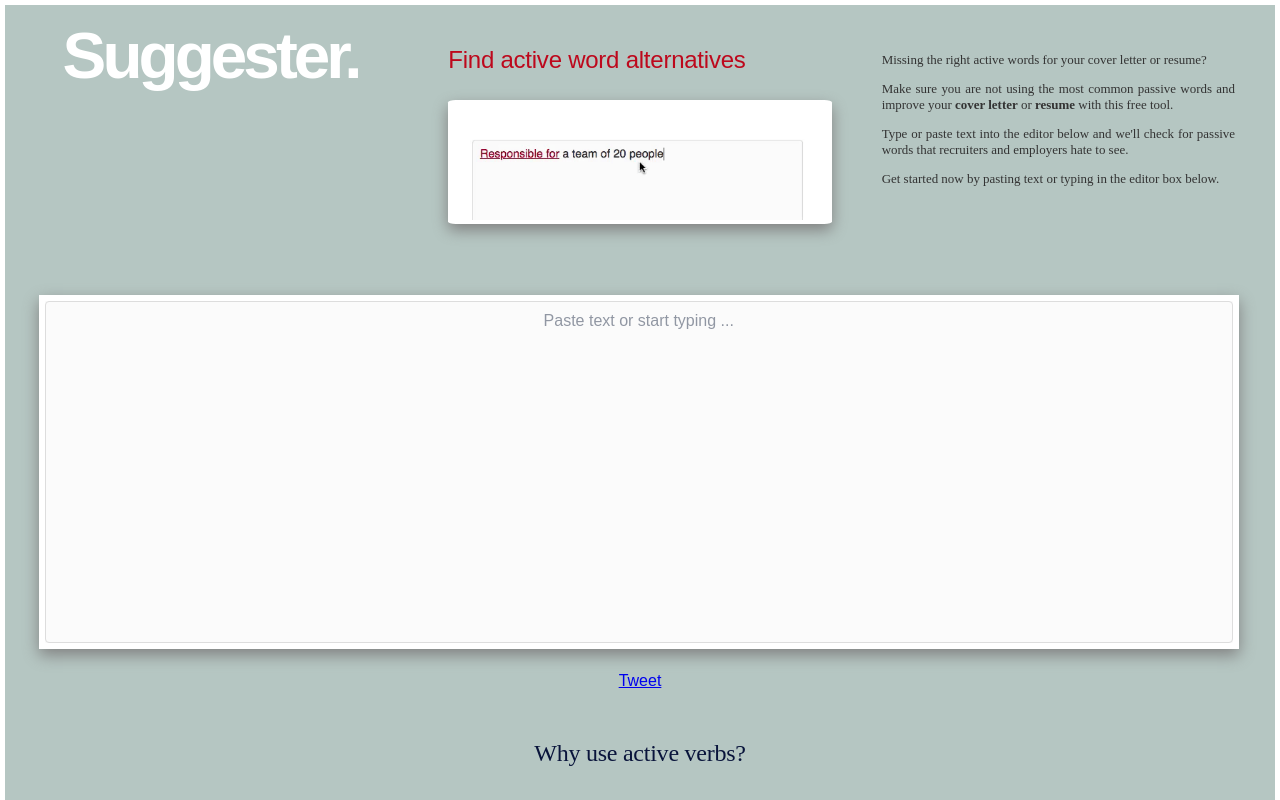
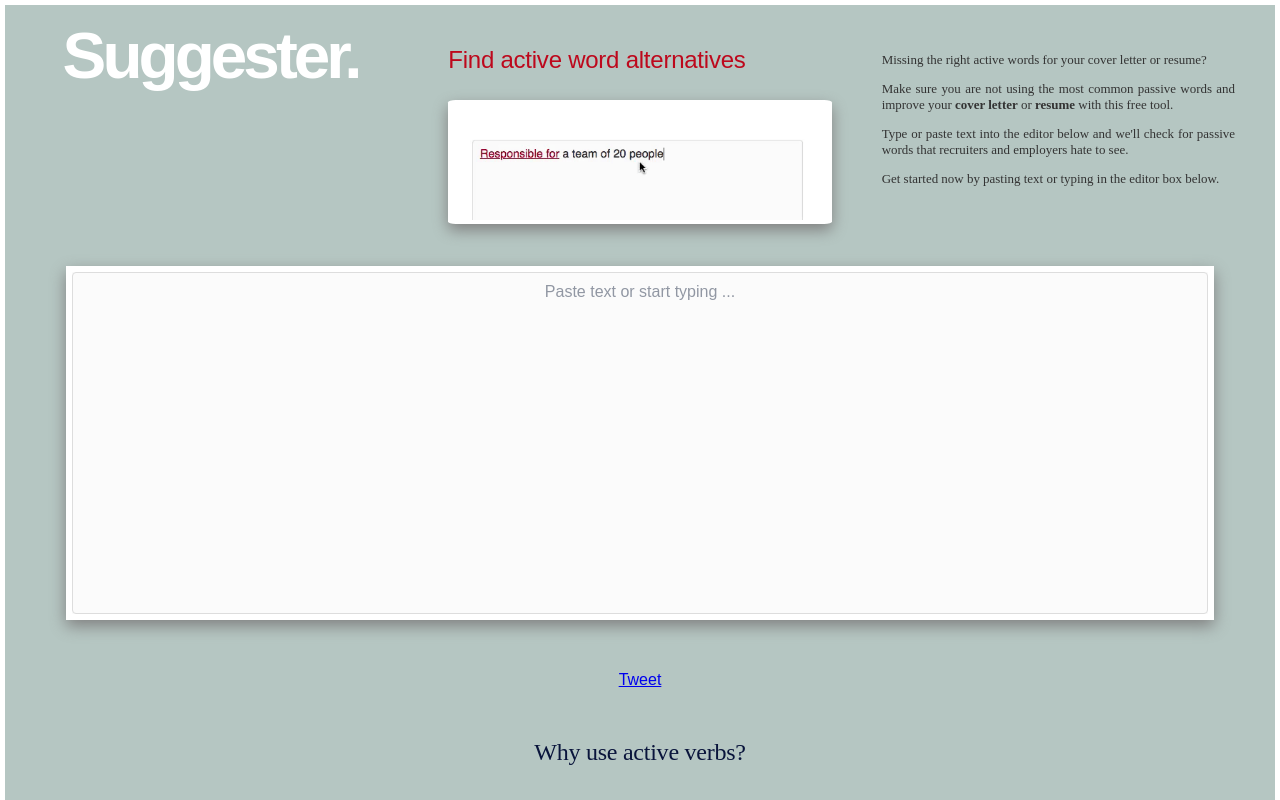
Before and after one commit to pagetribe/wordsmith, a React (Create React App) app: page / in a window 1280 px wide. Shown: the top 800 px of the page. Built offline with nearby package versions, Linux system fonts and the light colour scheme.

Commit message:
css tweak to position of editor

```diff
--- a/src/index.css
+++ b/src/index.css
@@ -129,7 +129,7 @@ h2 {
 
 .editor {
   position: relative;
-  margin: 10vh 2vh 20px 3vh;
+  margin: 4vw;
   max-width: 95%;
   box-shadow: 0px 6px 15px 0px grey;
   text-align: center;
```
